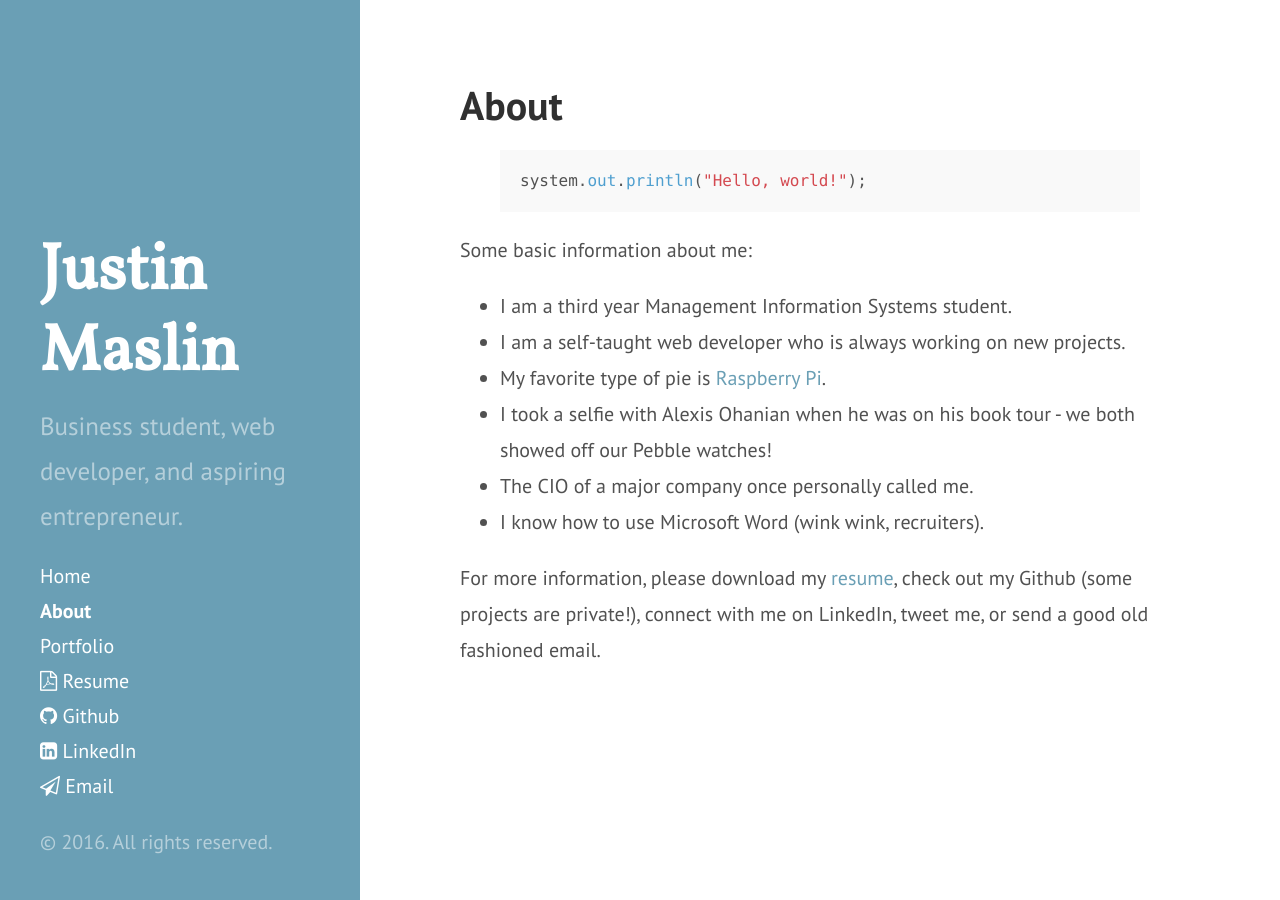
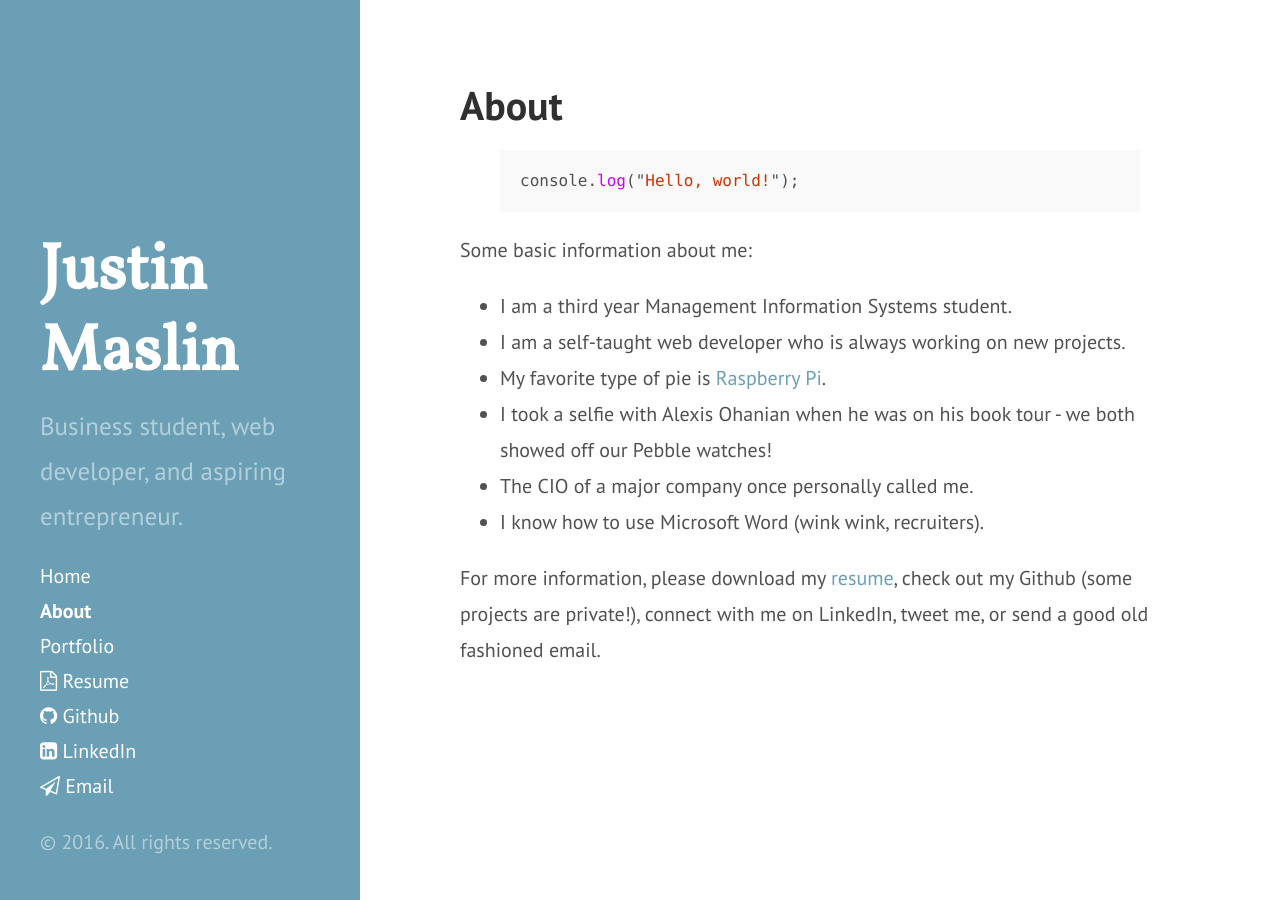
Before and after one commit to jmaslin/jmaslin.github.io, a Jekyll site: the page built from about.md, in a window 1280 px wide. Built offline with Jekyll 4.4.1, drawn with Linux system fonts in a browser that asks for light colours; nearby versions of some CDN libraries.

Commit message:
Java -> Javascript

```diff
--- a/about.md
+++ b/about.md
@@ -4,8 +4,8 @@ title: About
 permalink: /about/
 ---
 
-{% highlight java %}
-system.out.println("Hello, world!");
+{% highlight javascript %}
+console.log("Hello, world!");
 {% endhighlight %}
 
 Some basic information about me:
```
